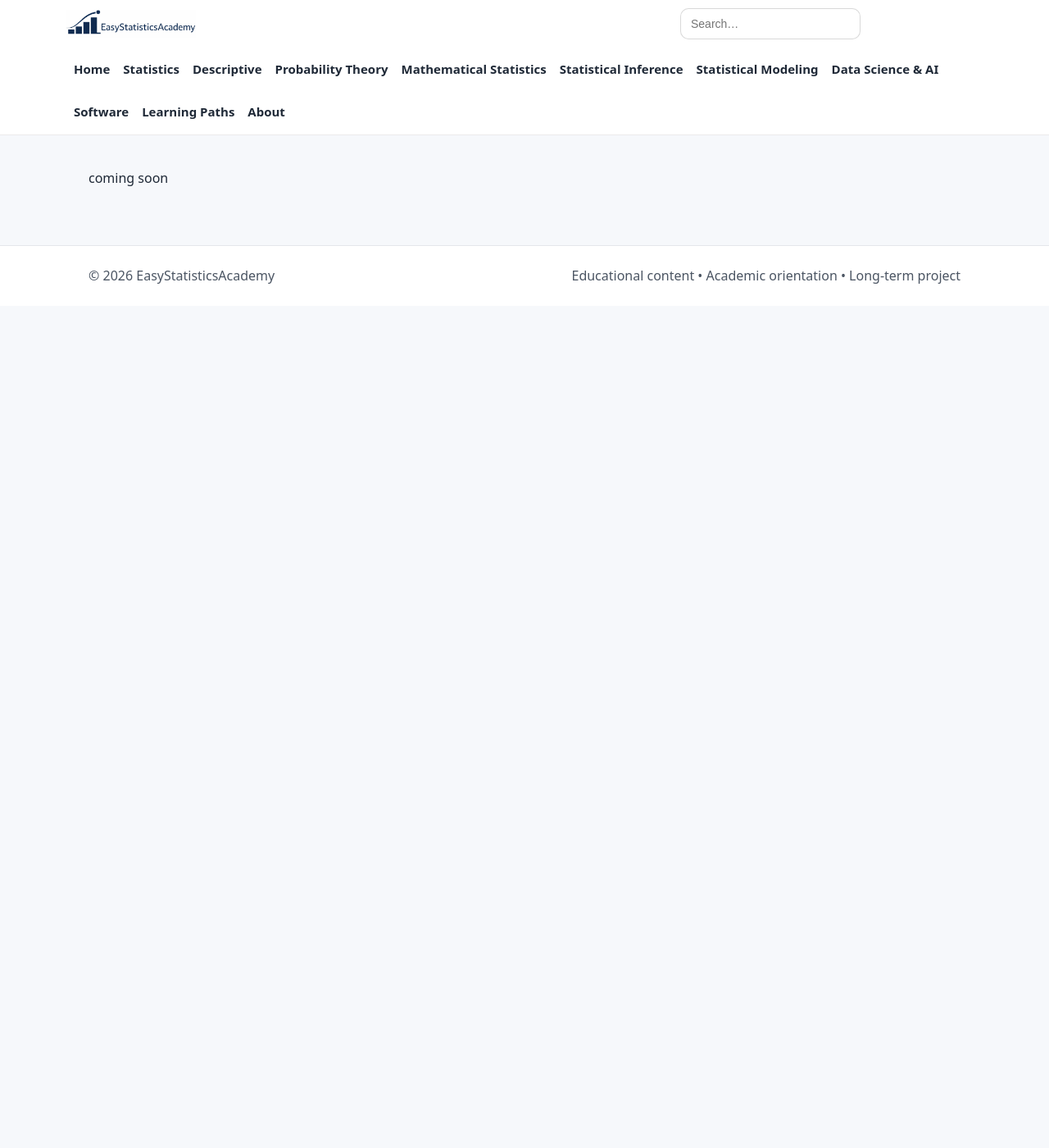
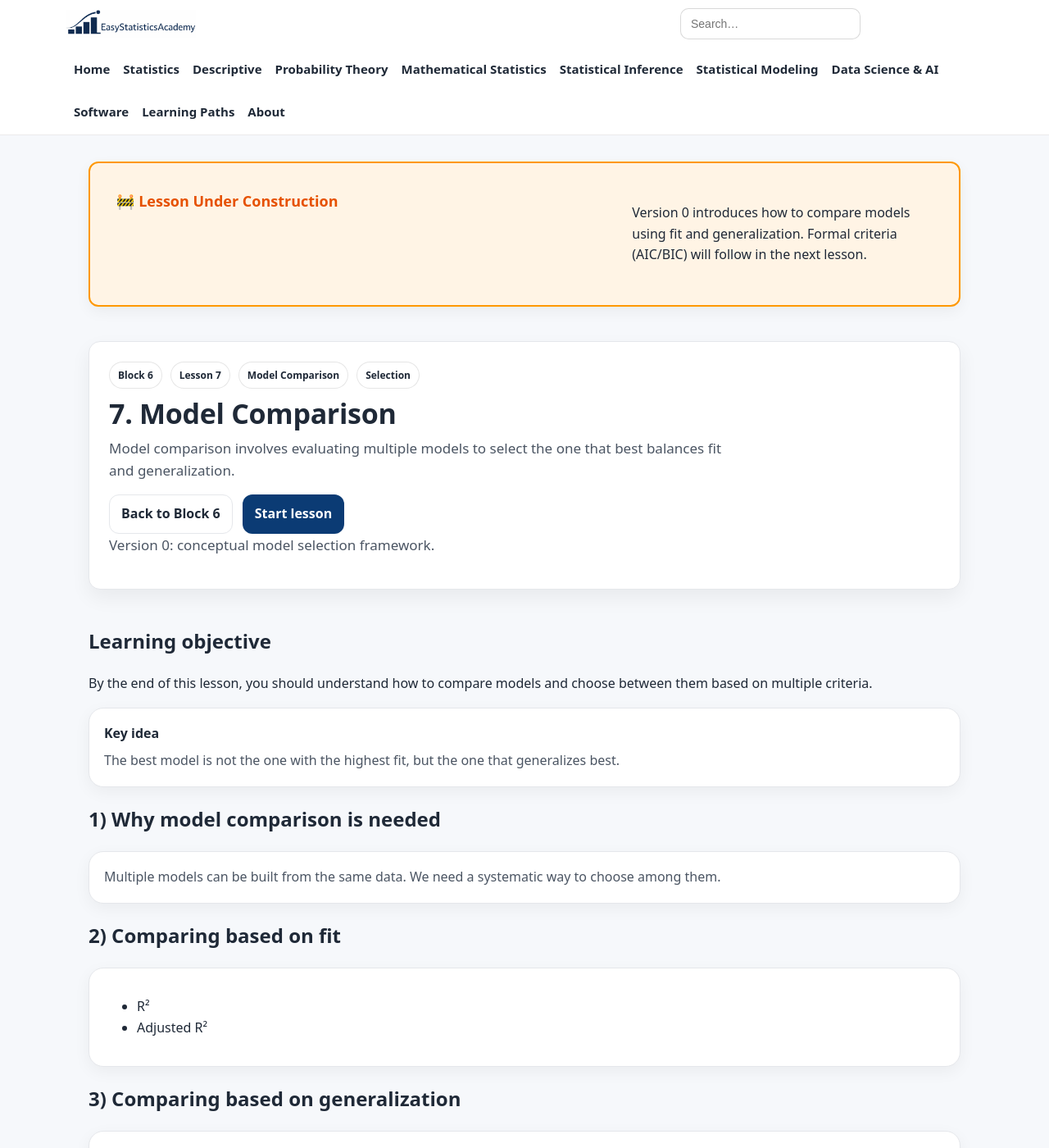
Before and after one commit to ammar-homaida-statistics/easystatisticsacademy, a Jekyll site: the page built from modeling/model-fit-comparison/model-comparison/index.md, in a window 1280 px wide and 1400 px high. Shown: the whole window at 82% size. Built offline with Jekyll 4.4.1, drawn with Linux system fonts in a browser that asks for light colours; our own code applies the rules of GitHub Pages for plain Markdown files; some of the changed text lies outside the part shown.

Commit message:
Add lesson content

```diff
--- a/modeling/model-fit-comparison/model-comparison/index.md
+++ b/modeling/model-fit-comparison/model-comparison/index.md
@@ -1 +1,180 @@
-coming soon
+---
+layout: default
+title: 7. Model Comparison
+permalink: /modeling/model-fit-comparison/model-comparison/
+sidebar: false
+---
+
+<!-- UNDER CONSTRUCTION -->
+<section class="section section-slim">
+  <div class="callout" style="background:#fff4e5; border:2px solid #ff9800; padding:2rem; border-radius:12px;">
+    <h2 style="color:#e65100;">🚧 Lesson Under Construction</h2>
+    <p>
+      Version 0 introduces how to compare models using fit and generalization.
+      Formal criteria (AIC/BIC) will follow in the next lesson.
+    </p>
+  </div>
+</section>
+
+<!-- ✅ Update last visited lesson -->
+<script>
+(function () {
+  localStorage.setItem("esa_continue_modeling_model_fit_lesson_v0", JSON.stringify({
+    url: "/modeling/model-fit-comparison/model-comparison/",
+    label: "Lesson 7 — Model Comparison",
+    ts: Date.now()
+  }));
+})();
+</script>
+
+<!-- HERO -->
+<section class="hero hero-section">
+  <div class="hero-card">
+
+    <div class="badge-row">
+      <span class="badge">Block 6</span>
+      <span class="badge">Lesson 7</span>
+      <span class="badge">Model Comparison</span>
+      <span class="badge">Selection</span>
+    </div>
+
+    <h1>7. Model Comparison</h1>
+
+    <p class="lead">
+      Model comparison involves evaluating multiple models
+      to select the one that best balances fit and generalization.
+    </p>
+
+    <div class="hero-actions">
+      <a class="btn btn-outline" href="/modeling/model-fit-comparison/">Back to Block 6</a>
+      <a class="btn" href="#lesson">Start lesson</a>
+    </div>
+
+    <p class="muted-mini">
+      Version 0: conceptual model selection framework.
+    </p>
+
+  </div>
+</section>
+
+<!-- LESSON -->
+<section class="section" id="lesson">
+
+  <h2>Learning objective</h2>
+  <p>
+    By the end of this lesson, you should understand how to compare models
+    and choose between them based on multiple criteria.
+  </p>
+
+  <div class="card">
+    <h3>Key idea</h3>
+    <p>
+      The best model is not the one with the highest fit,
+      but the one that generalizes best.
+    </p>
+  </div>
+
+  <h2>1) Why model comparison is needed</h2>
+  <div class="card">
+    <p>
+      Multiple models can be built from the same data.
+      We need a systematic way to choose among them.
+    </p>
+  </div>
+
+  <h2>2) Comparing based on fit</h2>
+  <div class="card">
+    <ul>
+      <li>R²</li>
+      <li>Adjusted R²</li>
+    </ul>
+  </div>
+
+  <h2>3) Comparing based on generalization</h2>
+  <div class="card">
+    <ul>
+      <li>Train vs test performance</li>
+      <li>Prediction accuracy</li>
+    </ul>
+  </div>
+
+  <h2>4) Trade-off</h2>
+  <div class="card">
+    <p>
+      Better fit often means higher complexity,
+      which can lead to overfitting.
+    </p>
+  </div>
+
+  <h2>5) Ideal model</h2>
+  <div class="card">
+    <ul>
+      <li>Explains the data well</li>
+      <li>Generalizes to new data</li>
+      <li>Remains interpretable</li>
+    </ul>
+  </div>
+
+  <h2>6) Example comparison</h2>
+  <div class="card">
+    <ul>
+      <li>Model A: simple, lower R², stable</li>
+      <li>Model B: complex, higher R², overfits</li>
+    </ul>
+  </div>
+
+  <h2>7) Common mistake</h2>
+  <div class="card">
+    <p>
+      Choosing the model with the highest R² without considering generalization.
+    </p>
+  </div>
+
+  <h2>8) Practical strategy</h2>
+  <div class="card">
+    <ul>
+      <li>Start simple</li>
+      <li>Increase complexity gradually</li>
+      <li>Evaluate using multiple criteria</li>
+    </ul>
+  </div>
+
+  <h2>9) Limitations</h2>
+  <div class="card">
+    <p>
+      Informal comparison may not always be sufficient.
+      Formal criteria are needed.
+    </p>
+  </div>
+
+  <h2>10) Why this matters</h2>
+  <div class="card">
+    <p>
+      Model selection determines the validity of conclusions
+      and the quality of predictions.
+    </p>
+  </div>
+
+  <div class="card">
+    <h3>Outcome of this lesson</h3>
+    <ul>
+      <li>Compare models systematically</li>
+      <li>Balance fit and generalization</li>
+      <li>Avoid overfitting in selection</li>
+      <li>Understand trade-offs</li>
+      <li>Prepare for AIC/BIC</li>
+    </ul>
+  </div>
+
+  <div class="card">
+    <h3>Next step</h3>
+    <p>
+      We now introduce formal criteria for model comparison:
+      AIC and BIC.
+    </p>
+    <a class="btn" href="/modeling/model-fit-comparison/aic-bic/">
+      Next lesson: AIC & BIC →
+    </a>
+  </div>
+
+</section>
```
